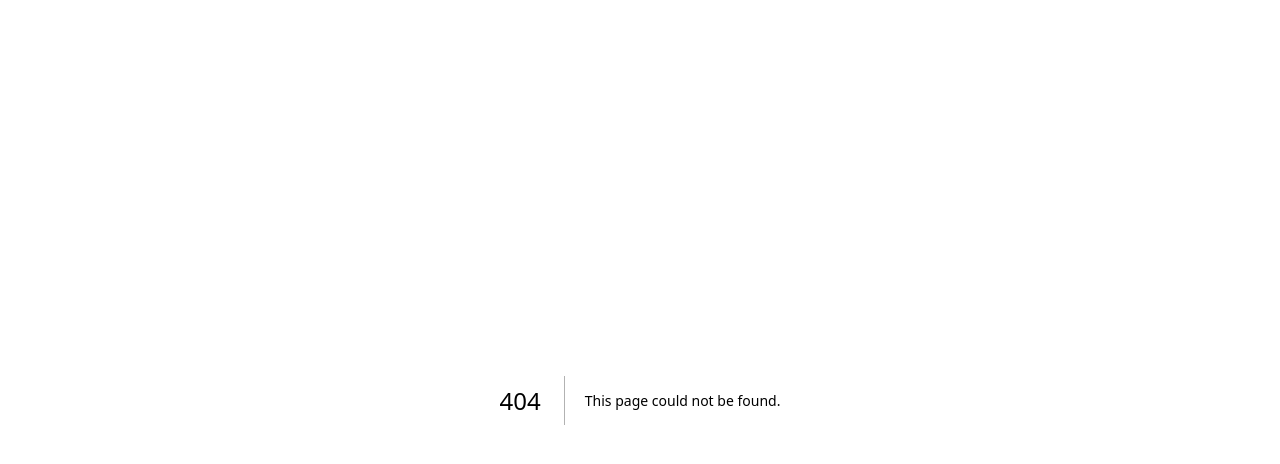
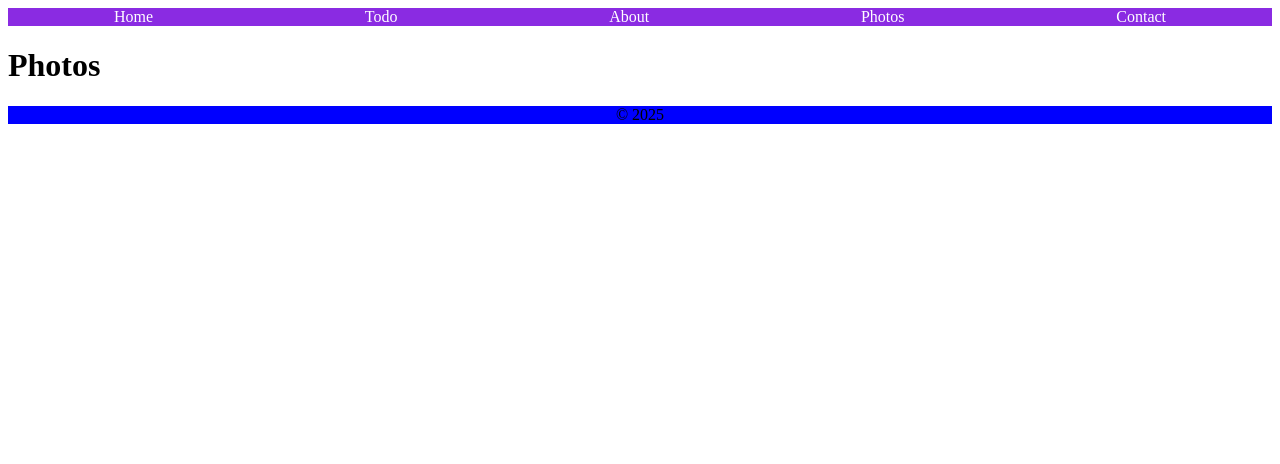
Before and after one commit to sergiuchilat/react-2025, a Next.js app: page /photos in a window 1280 px wide. Before the commit this address had no page. Shown: the top 464 px of the page. Built offline with nearby package versions, Linux system fonts and the light colour scheme.

Commit message:
Add Photos page

```diff
--- /dev/null
+++ b/src/app/photos/page.jsx
@@ -0,0 +1,12 @@
+import Footer from "@/components/layout/Footer";
+import NavBar from "@/components/layout/NavBar";
+
+export default function PhotosPage() {
+  return (
+    <div>
+        <NavBar/>
+        <h1>Photos</h1>
+        <Footer/>
+    </div>
+  );
+}
--- a/src/components/layout/NavBar.jsx
+++ b/src/components/layout/NavBar.jsx
@@ -12,6 +12,9 @@ export default function NavBar() {
                     <a href="/about">About</a>
                 </li>
                 <li>
+                    <a href="/photos">Photos</a>
+                </li>
+                <li>
                     <a href="/contact">Contact</a>
                 </li>
             </ul>
```
